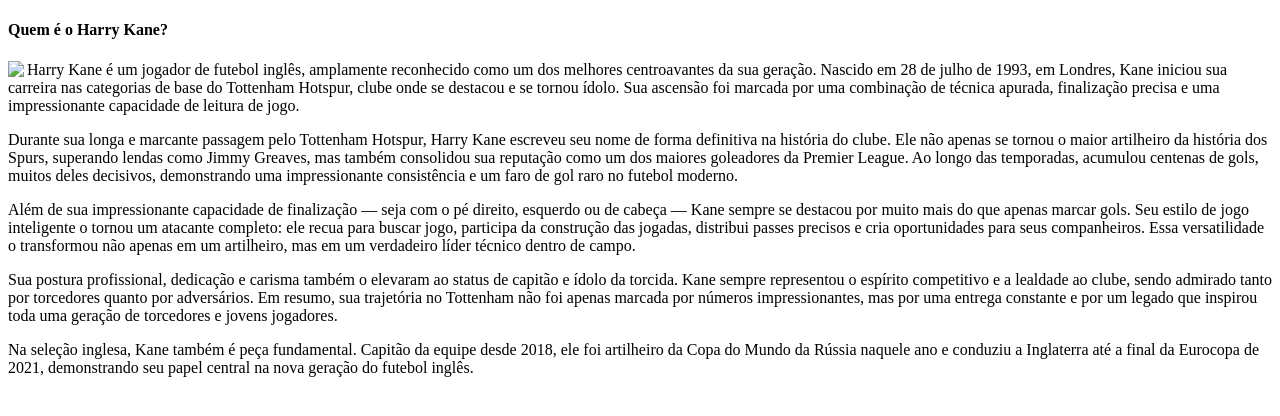
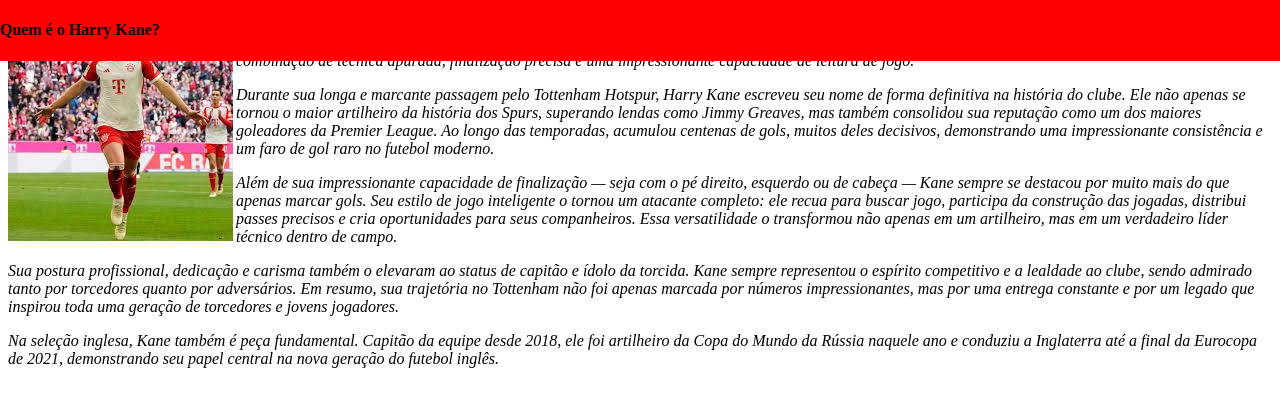
Before and after one commit to AdlerKayan/harrykane, a plain HTML site: page index.html in a window 1280 px wide. Drawn offline with Linux system fonts and the light colour scheme.

Commit message:
Alteração com a inclusão do css

```diff
--- a/index.html
+++ b/index.html
@@ -3,21 +3,20 @@
 <head>
     <meta charset="UTF-8">
     <meta name="viewport" content="width=device-width, initial-scale=1.0">
-
+    <link rel="stylesheet" href="pg.css">
     <title>KANE?</title>
 </head>
-<body>
-    <header>
+<header>
         <div>
            <!-- Base inicial do Header -->
            <h4> Quem é o Harry Kane?</h4>
         </div>
     </header>
+<body>
 
-    <img src="harrykane.jpg"
-      style="float:left;margin-right:3px"
-    >
-
+    <img src="img/corpoKane.jpg" style="float:left;margin-right:3px">
+    <!-- Div para texto corpo -->
+    <Div class="paragrafoinicial">
     <p>Harry Kane é um jogador de futebol inglês, amplamente reconhecido como um dos melhores centroavantes da sua geração. Nascido em 28 de julho de 1993, em Londres, Kane iniciou sua carreira nas categorias de base do Tottenham Hotspur, clube onde se destacou e se tornou ídolo. Sua ascensão foi marcada por uma combinação de técnica apurada, finalização precisa e uma impressionante capacidade de leitura de jogo.</p>
 
     <p>Durante sua longa e marcante passagem pelo Tottenham Hotspur, Harry Kane escreveu seu nome de forma definitiva na história do clube. Ele não apenas se tornou o maior artilheiro da história dos Spurs, superando lendas como Jimmy Greaves, mas também consolidou sua reputação como um dos maiores goleadores da Premier League. Ao longo das temporadas, acumulou centenas de gols, muitos deles decisivos, demonstrando uma impressionante consistência e um faro de gol raro no futebol moderno.</p>
@@ -30,5 +29,8 @@
 
     <p><Em 2023, transferiu-se para o Bayern de Munique, da Alemanha, em busca de novos títulos e desafios. Mesmo fora da Inglaterra, continua sendo símbolo de profissionalismo, dedicação e consistência — qualidades que o colocam entre os maiores atacantes do futebol moderno.</p>
 
+    </Div>
+
+
 </body>
 </html>
--- /dev/null
+++ b/pg.css
@@ -0,0 +1,12 @@
+header{
+ background-color: red;
+ position:fixed;
+ top: 0px;
+ right: 0px;
+ left: 0px;
+}
+
+
+.paragrafoinicial {
+ font-style: italic;
+}
```
Also changed, not shown: Img/corpoKane.jpg (added), Img/harrykane.jpg (added).
